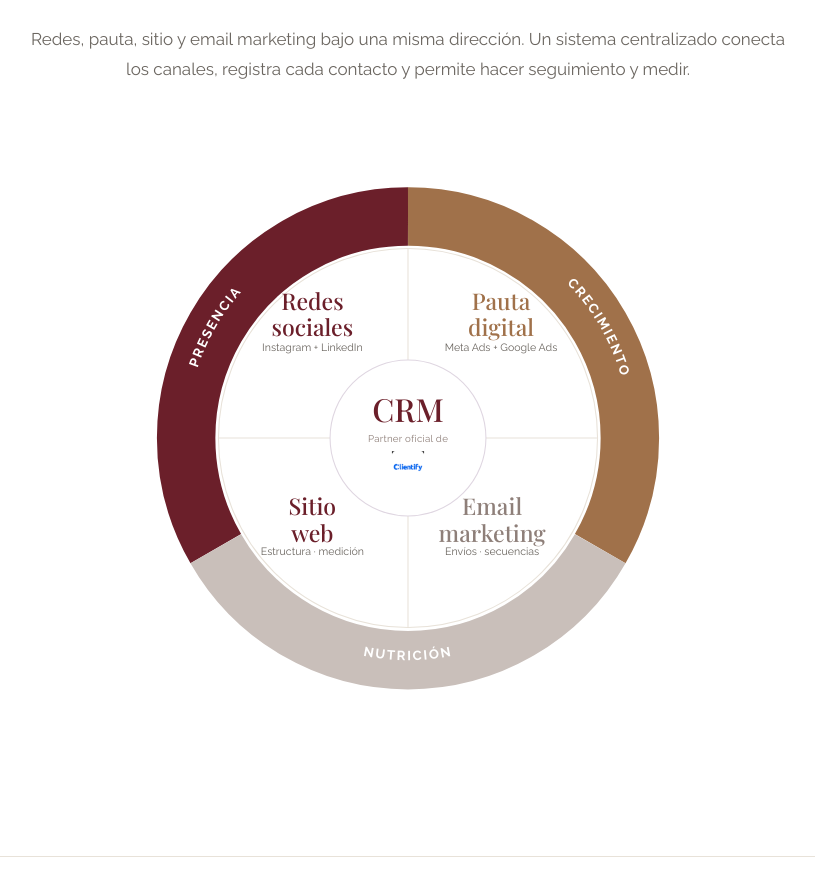
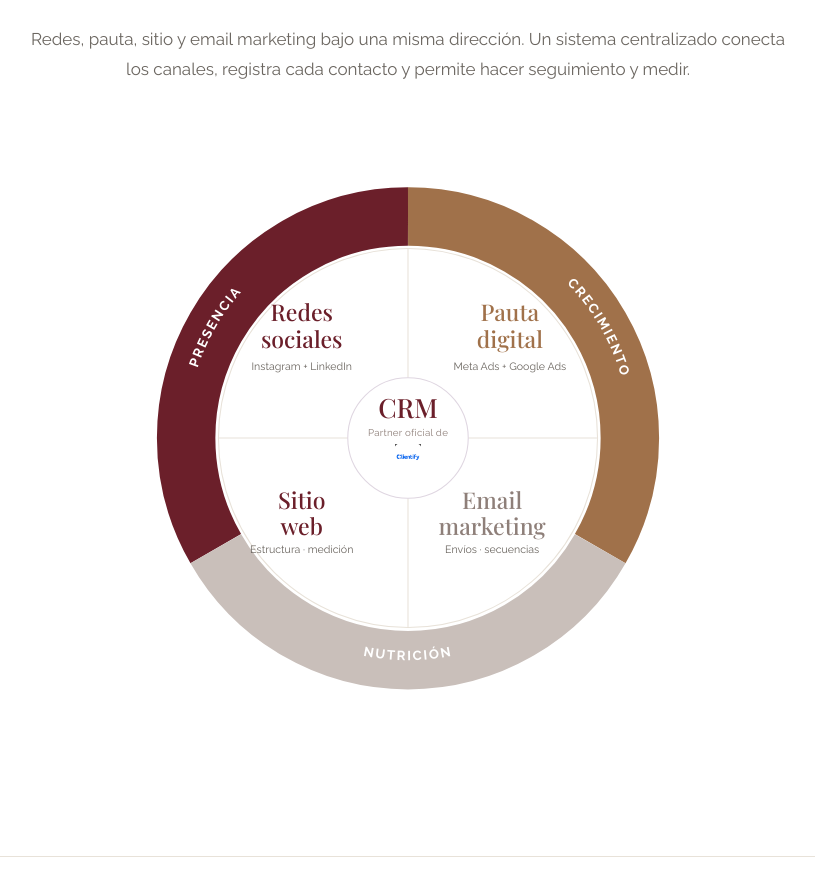
Before and after one commit to nerini-mkt/nerini-web, a React (Vite) app: page / in a window 1280 px wide. Shown: the part 1520-2416 px from the top of the page, without its empty margins (232-1047 px from the left). Built offline with nearby package versions, Linux system fonts and the light colour scheme.

Commit message:
Add files via upload

```diff
--- a/App.jsx
+++ b/App.jsx
@@ -97,38 +97,38 @@ function ServiceWheel() {
         </g>
 
         {/* Superior izquierdo */}
-        <text x="242" y="205" textAnchor="middle" className="wheel-title presence">
-          <tspan x="242" dy="0">Redes</tspan>
-          <tspan x="242" dy="30">sociales</tspan>
+        <text x="230" y="218" textAnchor="middle" className="wheel-title presence">
+          <tspan x="230" dy="0">Redes</tspan>
+          <tspan x="230" dy="30">sociales</tspan>
         </text>
-        <text x="242" y="252" textAnchor="middle" className="wheel-sub">Instagram + LinkedIn</text>
+        <text x="230" y="273" textAnchor="middle" className="wheel-sub">Instagram + LinkedIn</text>
 
         {/* Superior derecho */}
-        <text x="455" y="205" textAnchor="middle" className="wheel-title growth">
-          <tspan x="455" dy="0">Pauta</tspan>
-          <tspan x="455" dy="30">digital</tspan>
+        <text x="465" y="218" textAnchor="middle" className="wheel-title growth">
+          <tspan x="465" dy="0">Pauta</tspan>
+          <tspan x="465" dy="30">digital</tspan>
         </text>
-        <text x="455" y="252" textAnchor="middle" className="wheel-sub">Meta Ads + Google Ads</text>
+        <text x="465" y="273" textAnchor="middle" className="wheel-sub">Meta Ads + Google Ads</text>
 
         {/* Inferior izquierdo */}
-        <text x="242" y="437" textAnchor="middle" className="wheel-title presence">
-          <tspan x="242" dy="0">Sitio</tspan>
-          <tspan x="242" dy="30">web</tspan>
+        <text x="230" y="430" textAnchor="middle" className="wheel-title presence">
+          <tspan x="230" dy="0">Sitio</tspan>
+          <tspan x="230" dy="30">web</tspan>
         </text>
-        <text x="242" y="482" textAnchor="middle" className="wheel-sub">Estructura · medición</text>
+        <text x="230" y="480" textAnchor="middle" className="wheel-sub">Estructura · medición</text>
 
-        {/* Inferior derecho — x=445 para que "marketing" quede dentro del clip */}
-        <text x="445" y="437" textAnchor="middle" className="wheel-title nurture">
+        {/* Inferior derecho */}
+        <text x="445" y="430" textAnchor="middle" className="wheel-title nurture">
           <tspan x="445" dy="0">Email</tspan>
           <tspan x="445" dy="30">marketing</tspan>
         </text>
-        <text x="445" y="482" textAnchor="middle" className="wheel-sub">Envíos · secuencias</text>
+        <text x="445" y="480" textAnchor="middle" className="wheel-sub">Envíos · secuencias</text>
 
-        {/* CRM central — igual al one-pager: CRM + Partner oficial de + logo */}
-        <circle cx="350" cy="350" r="88" fill="#fff" stroke="#DFD6E1" strokeWidth="1.2" />
-        <text x="350" y="332" textAnchor="middle" className="wheel-crm-main">CRM</text>
-        <text x="350" y="355" textAnchor="middle" className="wheel-crm-partner">Partner oficial de</text>
-        <image href="/clientify.png" x="298" y="365" width="104" height="30" preserveAspectRatio="xMidYMid meet" />
+        {/* CRM central — r=68 como en el one-pager (antes era r=88, demasiado grande) */}
+        <circle cx="350" cy="350" r="68" fill="#fff" stroke="#DFD6E1" strokeWidth="1.2" />
+        <text x="350" y="327" textAnchor="middle" className="wheel-crm-main">CRM</text>
+        <text x="350" y="348" textAnchor="middle" className="wheel-crm-partner">Partner oficial de</text>
+        <image href="/clientify.png" x="306" y="357" width="88" height="24" preserveAspectRatio="xMidYMid meet" />
       </svg>
     </div>
   );
@@ -200,7 +200,7 @@ export default function NeriniWeb() {
         .wheel-title.growth{fill:#A0714A}
         .wheel-title.nurture{fill:#8E7F79}
         .wheel-sub{fill:#6B6660;font-family:'Raleway',Arial,sans-serif;font-size:12px}
-        .wheel-crm-main{fill:#6B1F2A;font-family:'Playfair Display',Georgia,serif;font-size:36px;font-weight:500}
+        .wheel-crm-main{fill:#6B1F2A;font-family:'Playfair Display',Georgia,serif;font-size:30px;font-weight:500}
         .wheel-crm-partner{fill:#8E7F79;font-family:'Raleway',Arial,sans-serif;font-size:11px;letter-spacing:.3px}
 
         #quien .bio-layout{max-width:1000px;display:grid;grid-template-columns:220px minmax(0,1fr);gap:64px;align-items:center}
```
